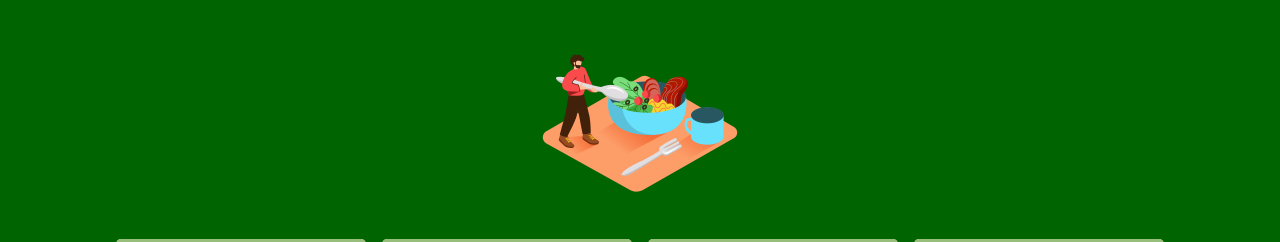
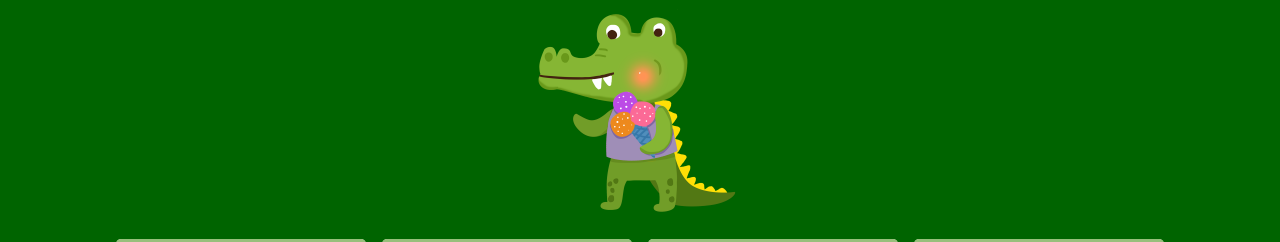
Before and after one commit to Ctabb88/vitejs-vite-ul75vz, a website built with Vite: page index.html in a window 1280 px wide. Shown: the part 101-343 px from the top of the page. Built offline with nearby package versions, Linux system fonts and the light colour scheme; a web font is replaced by a local one.

Commit message:
1 file modified

```diff
--- a/index.html
+++ b/index.html
@@ -22,7 +22,7 @@
 
       <div class="title"><h2>GatorCamp Lunch Menu!</h2>
       </div>
-      <img class="image1" src="lunch.png" height="250px" width="250px">
+      <img class="image1" src="eatinggator.png" height="250px" width="250px">
 
       <div class="menu">
 
```
